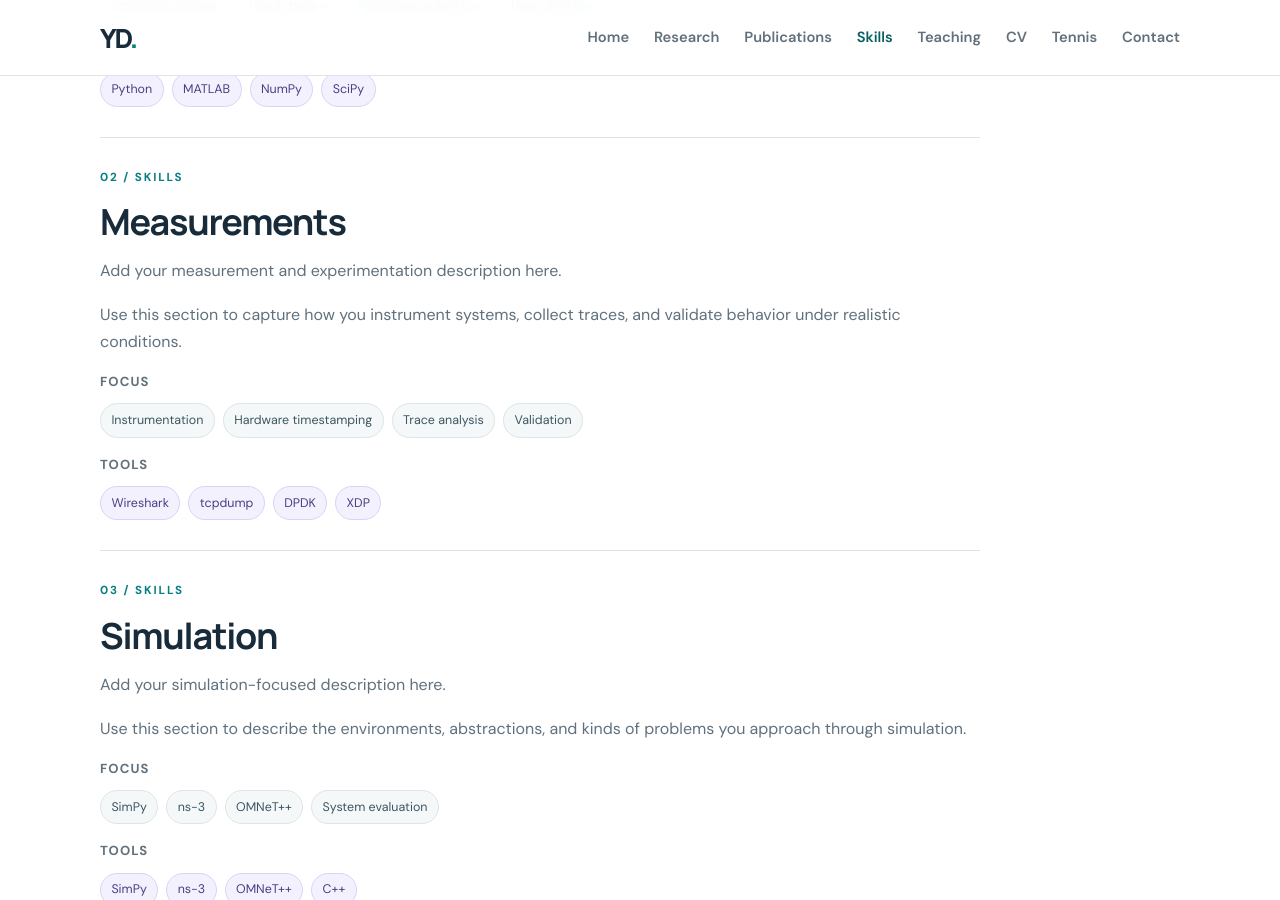
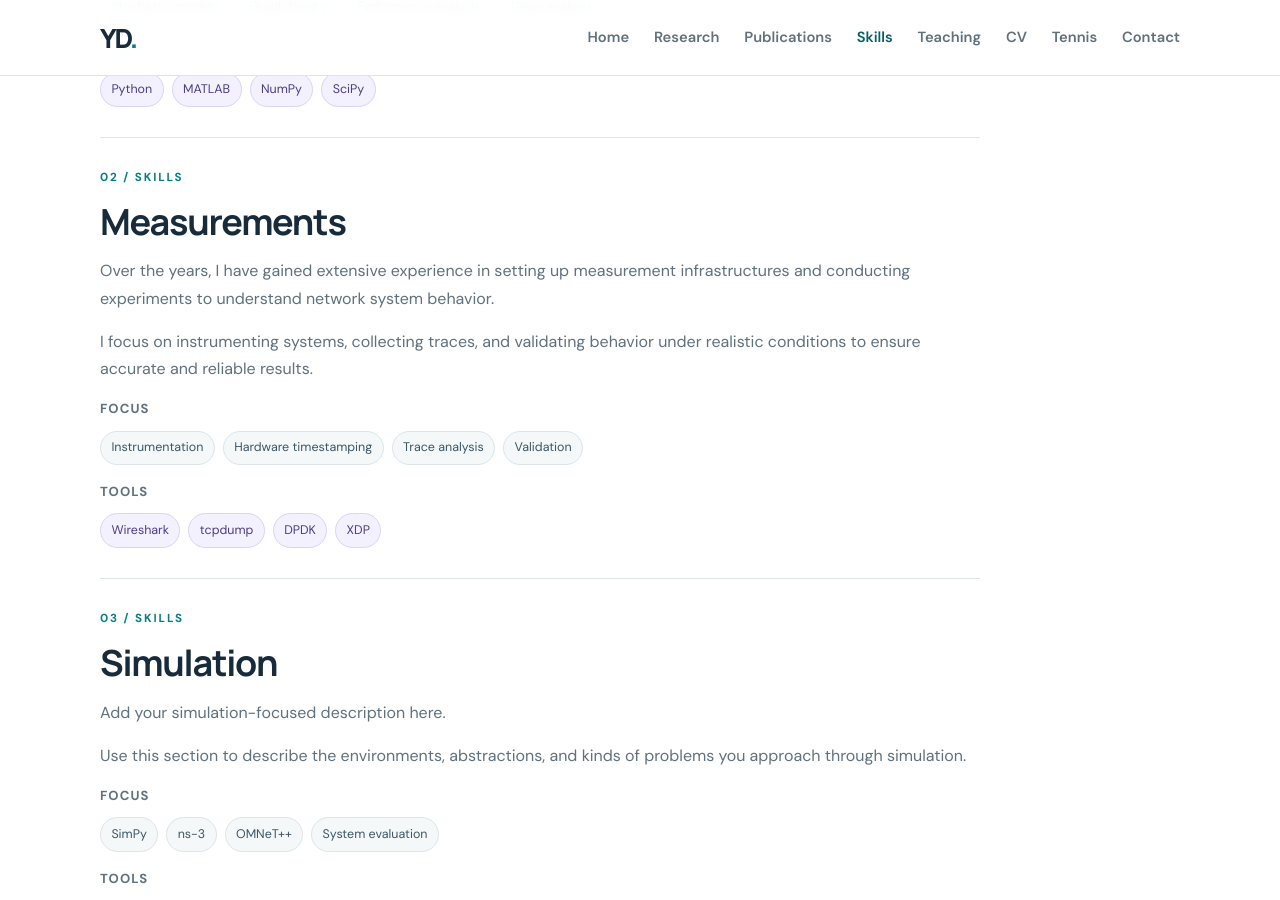
Before and after one commit to deshpandeyash/deshpandeyash.github.io, a Jekyll site: the page built from skills.html, in a window 1280 px wide and 900 px high, scrolled down 1312 px. Built offline with Jekyll 4.4.1, drawn with Linux system fonts in a browser that asks for light colours; some of the changed text lies outside the part shown.

```diff
--- a/_data/skills.yml
+++ b/_data/skills.yml
@@ -18,10 +18,10 @@
 - id: measurements
   number: "02"
   title: Measurements
-  short_summary: Placeholder summary for experimental and measurement-driven work.
+  short_summary: I built many testbeds and measurement setups to collect and analyze network system behavior.
   eyebrow: "02 / Skills"
-  intro: Add your measurement and experimentation description here.
-  detail: Use this section to capture how you instrument systems, collect traces, and validate behavior under realistic conditions.
+  intro: Over the years, I have gained extensive experience in setting up measurement infrastructures and conducting experiments to understand network system behavior.
+  detail: I focus on instrumenting systems, collecting traces, and validating behavior under realistic conditions to ensure accurate and reliable results.
   chips:
     - Instrumentation
     - Hardware timestamping
```
